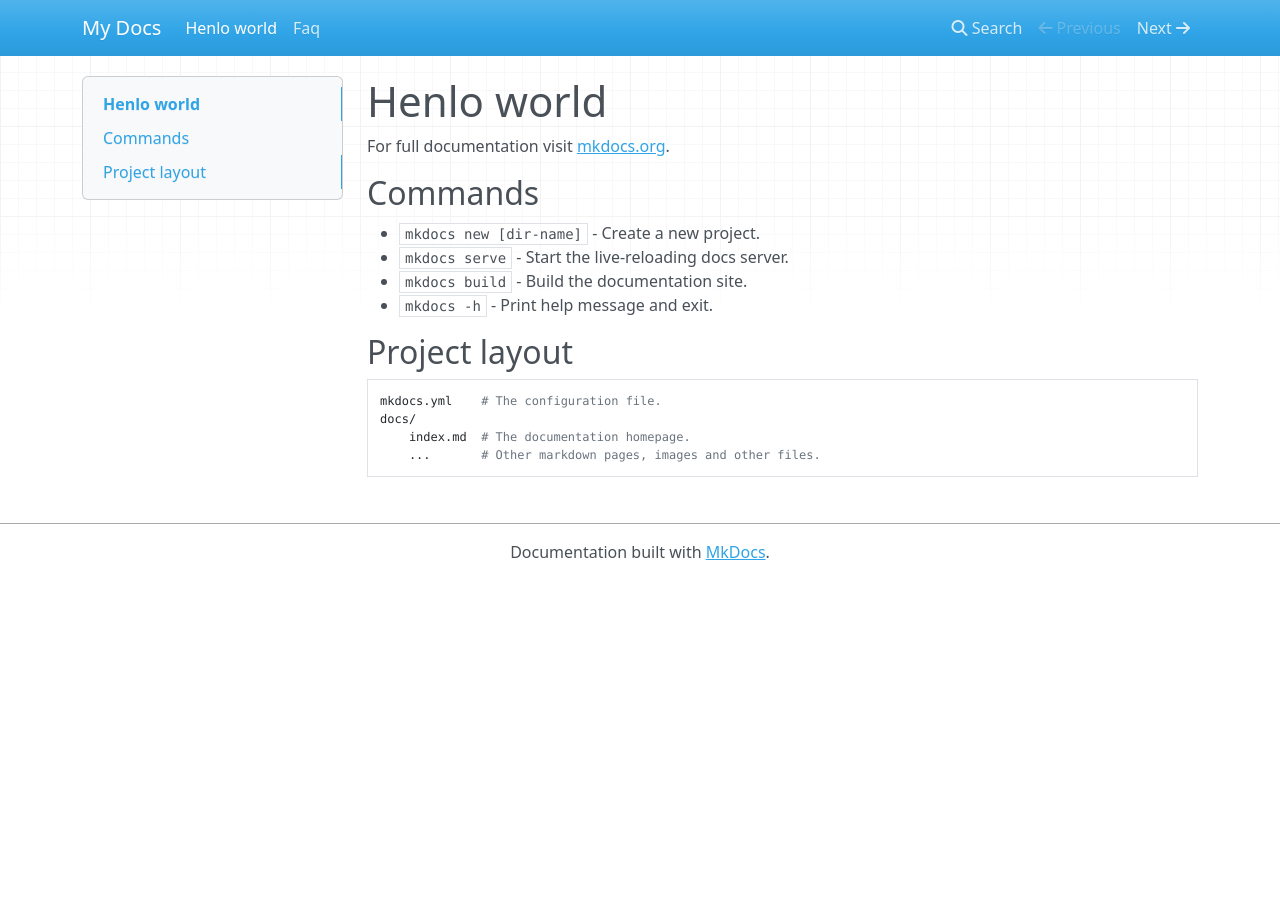
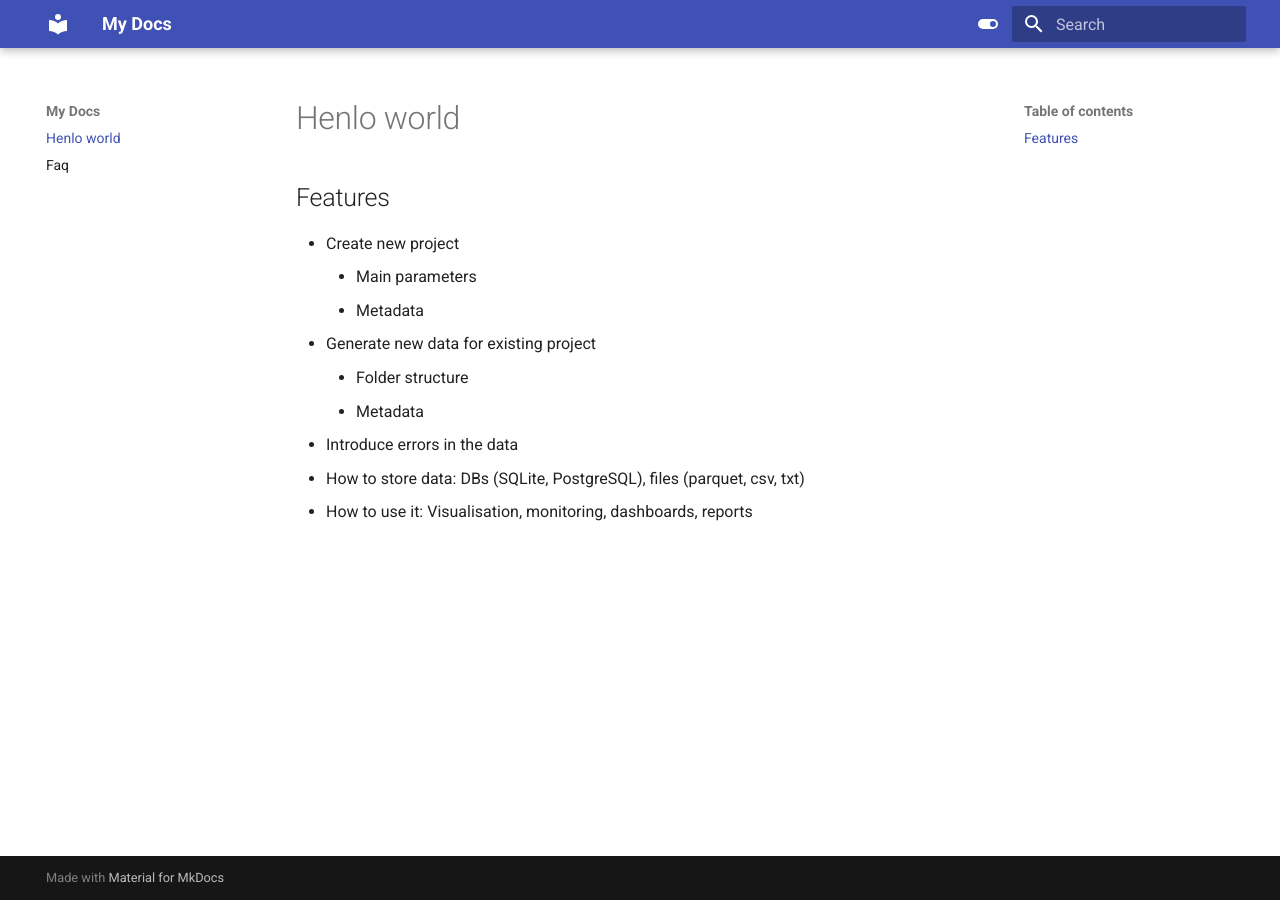
Before and after one commit to JoaquinBeltran1/BLDRDSH, an MkDocs documentation site: the page built from docs/index.md, in a window 1280 px wide. Built offline with MkDocs 1.6.1 and Material for MkDocs 9.7.7, drawn with Linux system fonts in a browser that asks for light colours; nearby versions of some CDN libraries; the version menu is left out.

Commit message:
pre mike versioning

```diff
--- a/docs/index.md
+++ b/docs/index.md
@@ -1,17 +1,14 @@
 # Henlo world
 
-For full documentation visit [mkdocs.org](https://www.mkdocs.org).
 
-## Commands
+## Features
 
-* `mkdocs new [dir-name]` - Create a new project.
-* `mkdocs serve` - Start the live-reloading docs server.
-* `mkdocs build` - Build the documentation site.
-* `mkdocs -h` - Print help message and exit.
-
-## Project layout
-
-    mkdocs.yml    # The configuration file.
-    docs/
-        index.md  # The documentation homepage.
-        ...       # Other markdown pages, images and other files.
+- Create new project
+    - Main parameters
+    - Metadata
+- Generate new data for existing project
+    - Folder structure
+    - Metadata
+- Introduce errors in the data
+- How to store data: DBs (SQLite, PostgreSQL), files (parquet, csv, txt)
+- How to use it: Visualisation, monitoring, dashboards, reports
--- a/mkdocs.yml
+++ b/mkdocs.yml
@@ -1 +1,19 @@
 site_name: My Docs
+theme:
+  name: material
+  palette:
+    - scheme: default
+      primary: indigo
+      accent: deep orange
+      toggle:
+        icon: material/toggle-switch
+        name: Switch to dark mode
+    - scheme: slate
+      primary: indigo
+      accent: deep orange
+      toggle:
+        icon: material/toggle-switch-off-outline
+        name: Switch to light mode
+extra:
+  version:
+    provider: mike
```
